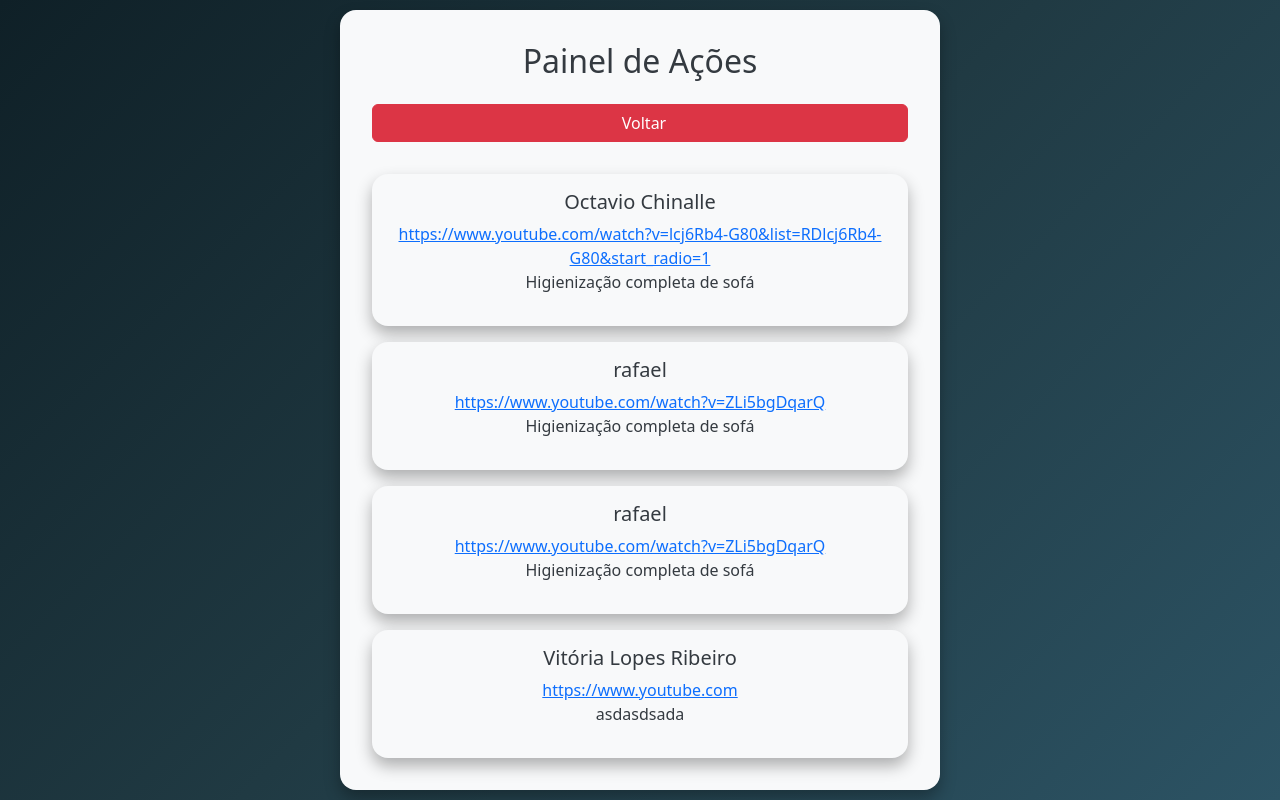
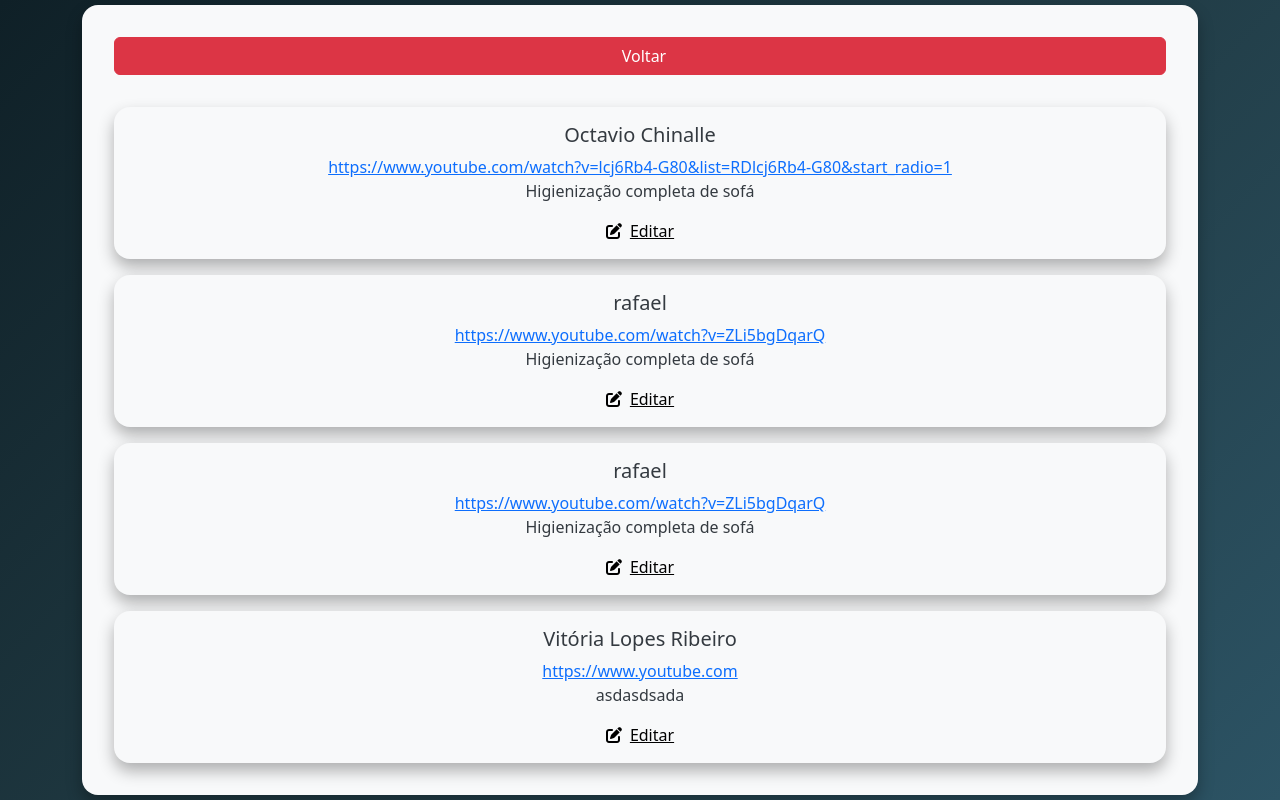
Before and after one commit to RafaelGoncalves-bit/PRATICA_TDD_DJANGO, a Django app: page /listar/ in a window 1280 px wide. Run offline with Django 5.2, Linux system fonts and the light colour scheme; a user stored in the database is signed in; data comes from the database, SQL or seed files in the repository; both versions use the stored data as it was after the commit.

Commit message:
Puxar por id para poder editar depois

```diff
--- a/core/models.py
+++ b/core/models.py
@@ -1,6 +1,7 @@
 from django.db import models
 
 class LinkModel(models.Model):
+    id = models.AutoField(primary_key=True)
     titulo = models.CharField(max_length=150)
     link = models.URLField(max_length=500)
     observacao = models.TextField(blank=True)
--- a/core/static/index.css
+++ b/core/static/index.css
@@ -21,6 +21,18 @@ body {
       padding: 2rem;
       width: 100%;
       max-width: 600px;
+      text-align: center;
+    }
+
+    .card-listar {
+      border: none;
+      border-radius: 1rem;
+      box-shadow: 0 0.5rem 1rem rgba(0, 0, 0, 0.3);
+      background-color: #f8f9fa;
+      color: #343a40;
+      padding: 2rem;
+      width: 100%;
+      max-width: 6000px;
       text-align: center;
     }
 
--- a/core/templates/index.html
+++ b/core/templates/index.html
@@ -32,11 +32,6 @@
         <i class="fas fa-list me-2"></i>Listar
       </a>
 
-
-      <a href="#" class="btn btn-warning btn-action text-white">
-        <i class="fas fa-edit me-2"></i>Editar
-      </a>
-
       <a href="#" class="btn btn-danger btn-action">
         <i class="fas fa-trash-alt me-2"></i>Excluir
       </a>
@@ -48,30 +43,7 @@
         </button>
         {% endif %}
 
-        {% if listar %}
-        <button onclick="window.location.href='/'" class="btn btn-danger btn-action">
-          <i class="fas me-2"></i>Voltar
-        </button>
-        {% for link in dados %}
 
-<div class="card mt-3 p-3">
-
-    <h5>{{ link.titulo }}</h5>
-
-    <a href="{{ link.link }}" target="_blank">
-        {{ link.link }}
-    </a>
-
-    <p>{{ link.observacao }}</p>
-
-</div>
-
-{% empty %}
-
-<p>Nenhum link cadastrado</p>
-
-{% endfor %}
-{% endif %}
       </form>
     </div>
   </div>
--- /dev/null
+++ b/core/templates/listar.html
@@ -0,0 +1,60 @@
+{% load static %}
+<!DOCTYPE html>
+<html lang="pt-BR">
+
+<head>
+    <meta charset="UTF-8">
+    <meta name="viewport" content="width=device-width, initial-scale=1.0">
+    <title>Listar Links</title>
+    <!-- Bootstrap CSS -->
+    <link href="https://cdn.jsdelivr.net/npm/bootstrap@5.3.3/dist/css/bootstrap.min.css" rel="stylesheet">
+    <!-- Font Awesome -->
+    <link href="https://cdnjs.cloudflare.com/ajax/libs/font-awesome/6.5.0/css/all.min.css" rel="stylesheet">
+    <!-- Custom CSS -->
+    <link href="{% static 'index.css' %}" rel="stylesheet">
+</head>
+
+<body>
+
+    <div class="container container-main">
+        <div class="card-listar">
+
+
+            <button onclick="window.location.href='/'" class="btn btn-danger btn-action">
+                <i class="fas me-2"></i>Voltar
+            </button>
+
+
+            {% for link in dados %}
+
+
+            <div class="card-listar mt-3 p-3">
+
+                <h5>{{ link.titulo }}</h5>
+
+                <a href="{{ link.link }}" target="_blank">
+                    {{ link.link }}
+                </a>
+
+                <p>{{ link.observacao }}</p>
+
+                <a href="{% url 'editar' link.id %}" class=" text-black">
+                <i class="fas fa-edit me-2"></i>Editar
+            </a>
+
+            </div>
+
+            {% empty %}
+
+            <p>Nenhum link cadastrado</p>
+
+            {% endfor %}
+
+
+
+        </div>
+    </div>
+
+</body>
+
+</html>
--- a/core/templates/login.html
+++ b/core/templates/login.html
@@ -20,7 +20,7 @@
 </head>
 
 <body>
-  <div class="container">
+  <div class="container d-flex align-items-center justify-content-center min-vh-100">
     <div class="card p-4 text-center bg-light text-dark">
       <div class="login-card text-center">
         <i class="fas fa-user-circle login-icon"></i>
--- a/core/urls.py
+++ b/core/urls.py
@@ -1,5 +1,5 @@
 from django.urls import path
-from core.views import login, logout, home, listar, criar
+from core.views import editar, login, logout, home, listar, criar
 
 
 urlpatterns = [
@@ -8,5 +8,6 @@ urlpatterns = [
     path('index/', home, name='index'),
     path('', home,name='home'),
     path('listar/', listar,name='listar'),
-    path('criar/', criar,name='criar')
+    path('criar/', criar,name='criar'),
+    path('editar/<int:id>/', editar,name='editar'),
 ]
--- a/core/views.py
+++ b/core/views.py
@@ -35,10 +35,9 @@ def listar(request):
 
     context = {
         'dados': data,
-        'listar': True
     }
 
-    return render(request, 'index.html', context)
+    return render(request, 'listar.html', context)
 
 @login_required
 def criar(request):
@@ -51,5 +50,24 @@ def criar(request):
             observacao=request.POST.get("descricao")
         )
 
+    return render(request, "cadastrar.html")
 
-    return render(request, "cadastrar.html")
+@login_required
+def editar(request, id):
+    data = LinkModel.objects.get(id=id)
+
+    if request.method == "POST":
+        data.titulo = request.POST.get("nome")
+        data.link = request.POST.get("url")
+        data.observacao = request.POST.get("descricao")
+
+        data.save()
+
+        return redirect("listar")
+
+    context = {
+    'dados': [data],
+    'editar': True
+}
+
+    return render(request, "listar.html", context)
```
Also changed, not shown: core/migrations/0002_alter_linkmodel_id.py (added), links.sqlite3.
